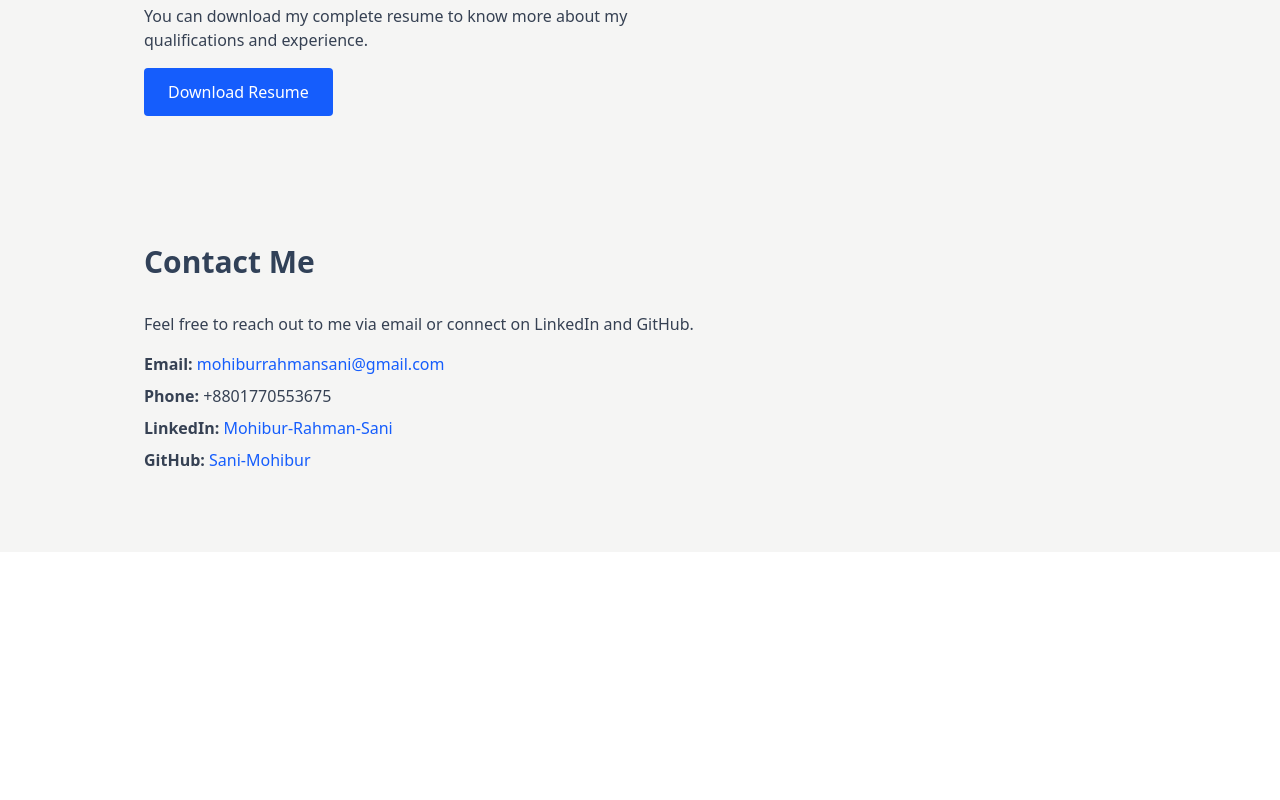
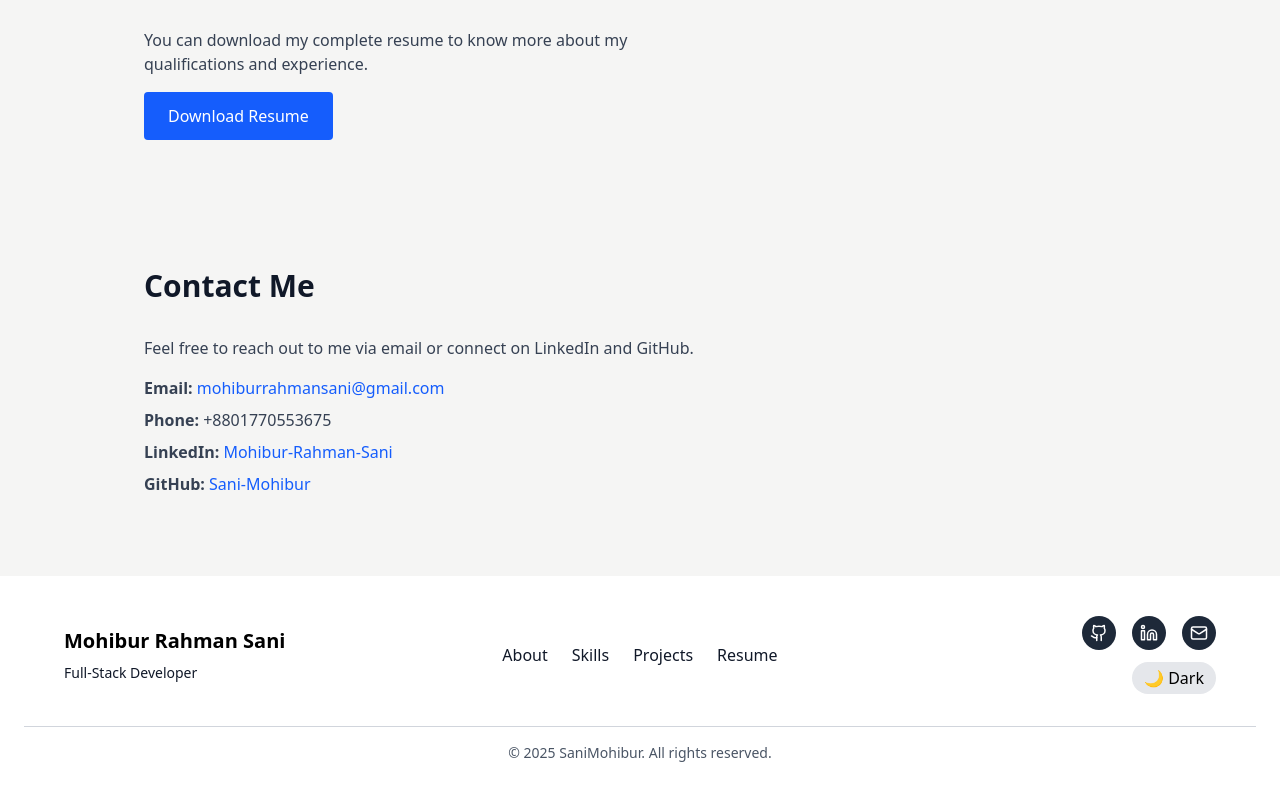
Before and after one commit to Sani-Mohibur/portfolio, a React (Vite) app: page / in a window 1280 px wide. Shown: the part 1748-2548 px from the top of the page. Before the commit the page ends 2300 px from the top, so only its background shows below. Built offline with nearby package versions, Linux system fonts and the light colour scheme.

Commit message:
Add Footer

```diff
--- a/package.json
+++ b/package.json
@@ -13,6 +13,7 @@
     "deploy": "gh-pages -d dist"
   },
   "dependencies": {
+    "lucide-react": "^0.539.0",
     "react": "^19.1.0",
     "react-dom": "^19.1.0",
     "react-intersection-observer": "^9.16.0"
--- a/src/App.jsx
+++ b/src/App.jsx
@@ -7,6 +7,7 @@ import Projects from "./components/Projects";
 import Resume from "./components/Resume";
 import Contact from "./components/Contact";
 import FadeInSection from "./components/FadeInSection";
+import Footer from "./components/Footer";
 
 function App() {
   return (
@@ -29,6 +30,7 @@ function App() {
           <Contact />
         </FadeInSection>
       </main>
+      <Footer />
     </div>
   );
 }
--- /dev/null
+++ b/src/components/Footer.jsx
@@ -0,0 +1,112 @@
+import { Github, Linkedin, Mail } from "lucide-react";
+import { useTheme } from "./ThemeContext";
+
+export default function Footer() {
+  const { dark, setDark } = useTheme();
+
+  return (
+    <footer
+      className={
+        dark
+          ? "bg-gray-900 text-gray-300 py-10 px-6 transition-colors duration-300"
+          : "bg-white text-gray-900 py-10 px-6 transition-colors duration-300"
+      }
+    >
+      <div className="max-w-6xl mx-auto grid grid-cols-1 md:grid-cols-3 gap-8 items-center">
+        {/* Left Section */}
+        <div>
+          <h2
+            className={
+              dark
+                ? "text-xl font-bold text-white"
+                : "text-xl font-bold text-black"
+            }
+          >
+            Mohibur Rahman Sani
+          </h2>
+          <p className="text-sm mt-2">Full-Stack Developer</p>
+        </div>
+
+        {/* Center Links */}
+        <div className="flex justify-center space-x-6">
+          <a
+            href="#about"
+            className={dark ? "hover:text-gray-100" : "hover:text-black"}
+          >
+            About
+          </a>
+          <a
+            href="#skills"
+            className={dark ? "hover:text-gray-100" : "hover:text-black"}
+          >
+            Skills
+          </a>
+          <a
+            href="#projects"
+            className={dark ? "hover:text-gray-100" : "hover:text-black"}
+          >
+            Projects
+          </a>
+          <a
+            href="#resume"
+            className={dark ? "hover:text-gray-100" : "hover:text-black"}
+          >
+            Resume
+          </a>
+        </div>
+
+        {/* Right Section (Social Links + Theme Toggle) */}
+        <div className="flex flex-col items-center md:items-end space-y-3">
+          <div className="flex space-x-4">
+            <a
+              href="https://github.com/Sani-Mohibur"
+              target="_blank"
+              rel="noopener noreferrer"
+              className="p-2 rounded-full bg-gray-800 hover:bg-gray-700 text-white transition"
+            >
+              <Github size={18} />
+            </a>
+            <a
+              href="https://www.linkedin.com/in/sani-mohibur/"
+              target="_blank"
+              rel="noopener noreferrer"
+              className="p-2 rounded-full bg-gray-800 hover:bg-gray-700 text-white transition"
+            >
+              <Linkedin size={18} />
+            </a>
+            <a
+              href="mailto:mohiburrahmansani@gmail.com"
+              className="p-2 rounded-full bg-gray-800 hover:bg-gray-700 text-white transition"
+            >
+              <Mail size={18} />
+            </a>
+          </div>
+
+          {/* Theme Toggle Button */}
+          <button
+            disabled
+            onClick={() => setDark(!dark)}
+            className={
+              dark
+                ? "px-3 py-1 rounded-full bg-gray-800 text-white"
+                : "px-3 py-1 rounded-full bg-gray-200 text-black"
+            }
+          >
+            {dark ? "☀️ Light" : "🌙 Dark"}
+          </button>
+        </div>
+      </div>
+
+      {/* Bottom Bar */}
+      <div
+        className={
+          dark
+            ? "border-t border-gray-700 mt-8 pt-4 text-center text-sm text-gray-400"
+            : "border-t border-gray-300 mt-8 pt-4 text-center text-sm text-gray-600"
+        }
+      >
+        © {new Date().getFullYear()} SaniMohibur. All rights reserved.
+      </div>
+    </footer>
+  );
+}
--- a/src/components/Skills.jsx
+++ b/src/components/Skills.jsx
@@ -22,9 +22,9 @@ const Skills = () => {
           <div>
             <h3 className="font-semibold text-lg mb-1">Web Development</h3>
             <ul className="list-disc list-inside">
-              <li>HTML, CSS, JavaScript</li>
-              <li>React</li>
-              <li>Node.js</li>
+              <li>HTML5, CSS3, JavaScript</li>
+              <li>React, Tailwind CSS (v4.1), Bootstrap</li>
+              <li>Node.js, Express.js, Socket.IO, PHP</li>
             </ul>
           </div>
 
--- /dev/null
+++ b/src/components/ThemeContext.jsx
@@ -0,0 +1,35 @@
+import { createContext, useState, useContext, useEffect } from "react";
+
+const ThemeContext = createContext();
+
+export function ThemeProvider({ children }) {
+  const [dark, setDark] = useState(false);
+
+  // Optional: persist theme in localStorage
+  useEffect(() => {
+    const saved = localStorage.getItem("theme");
+    if (saved) setDark(saved === "dark");
+  }, []);
+
+  useEffect(() => {
+    localStorage.setItem("theme", dark ? "dark" : "light");
+  }, [dark]);
+
+  return (
+    <ThemeContext.Provider value={{ dark, setDark }}>
+      <div
+        className={
+          dark
+            ? "bg-[#0d1117] text-gray-100 min-h-screen"
+            : "bg-white text-gray-900 min-h-screen"
+        }
+      >
+        {children}
+      </div>
+    </ThemeContext.Provider>
+  );
+}
+
+export function useTheme() {
+  return useContext(ThemeContext);
+}
--- a/src/main.jsx
+++ b/src/main.jsx
@@ -2,9 +2,12 @@ import { StrictMode } from "react";
 import { createRoot } from "react-dom/client";
 import "./index.css";
 import App from "./App.jsx";
+import { ThemeProvider } from "./components/ThemeContext.jsx";
 
 createRoot(document.getElementById("root")).render(
   <StrictMode>
-    <App />
+    <ThemeProvider>
+      <App />
+    </ThemeProvider>
   </StrictMode>
 );
```
Also changed, not shown: 1 other file (tests, documents, lock files or other folders).
